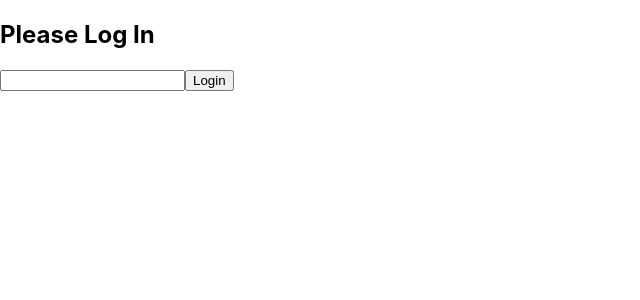
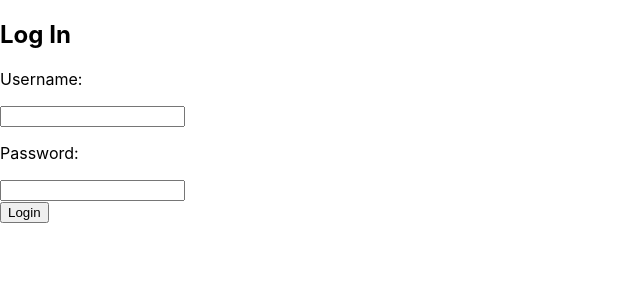
Before and after one commit to hbknights/Portfolio-1, a React (Create React App) app in the folder portfolio1/: page / in a window 1280 px wide. Both pictures are taken after a click on the button "Log In". Shown: the top 300 px of the page, without its empty margins (0-640 px from the left). Built offline with nearby package versions, Linux system fonts and the light colour scheme.

Commit message:
First Commit

```diff
--- a/portfolio1/src/App.js
+++ b/portfolio1/src/App.js
@@ -85,7 +85,7 @@ export default class MenuScreen extends React.Component {
         case FOOD_SCREEN:
           screen = (
             <>
-              <FoodScreen {...this.state.selectedItem}></FoodScreen>
+              <FoodScreen value={0} {...this.state.selectedItem}></FoodScreen>
               <button onClick={() => this.setState({ currentScreen: MENU })}>
                 Back
               </button>
--- a/portfolio1/src/components/Food/index.js
+++ b/portfolio1/src/components/Food/index.js
@@ -2,12 +2,12 @@ import React from "react"
 export default class FoodScreen extends React.Component {
     constructor(props) {
       super(props)
-      this.state = { value: this.props.value }
+      this.state = { value: parseInt(this.props.value,0) }
 
     }
-    calorieCounter(){
+    calorieCounter(totalPoints){
             this.setState((prevState) => ({
-                value: prevState.value + this.state.value
+                value: prevState.value + totalPoints
             }))
     }
     render(){
@@ -28,7 +28,7 @@ export default class FoodScreen extends React.Component {
                 {objects.map((obj, index) =>
                   <li key={index}>
                     <button onClick={() =>
-                      this.calorieCounter()
+                      this.calorieCounter(obj.value)
                     }
 
                     >
--- a/portfolio1/src/components/Login/index.js
+++ b/portfolio1/src/components/Login/index.js
@@ -4,8 +4,13 @@ class LoginScreen extends React.Component {
     render() {
       return (
         <>
-          <h2>Please Log In</h2>
+          <h2>Log In</h2>
+          <p>Username:</p>
           <input name="username" ></input>
+          <br></br>
+          <p>Password:</p>
+          <input name="password" ></input>
+          <br></br>
         </>
       )
     }
```
